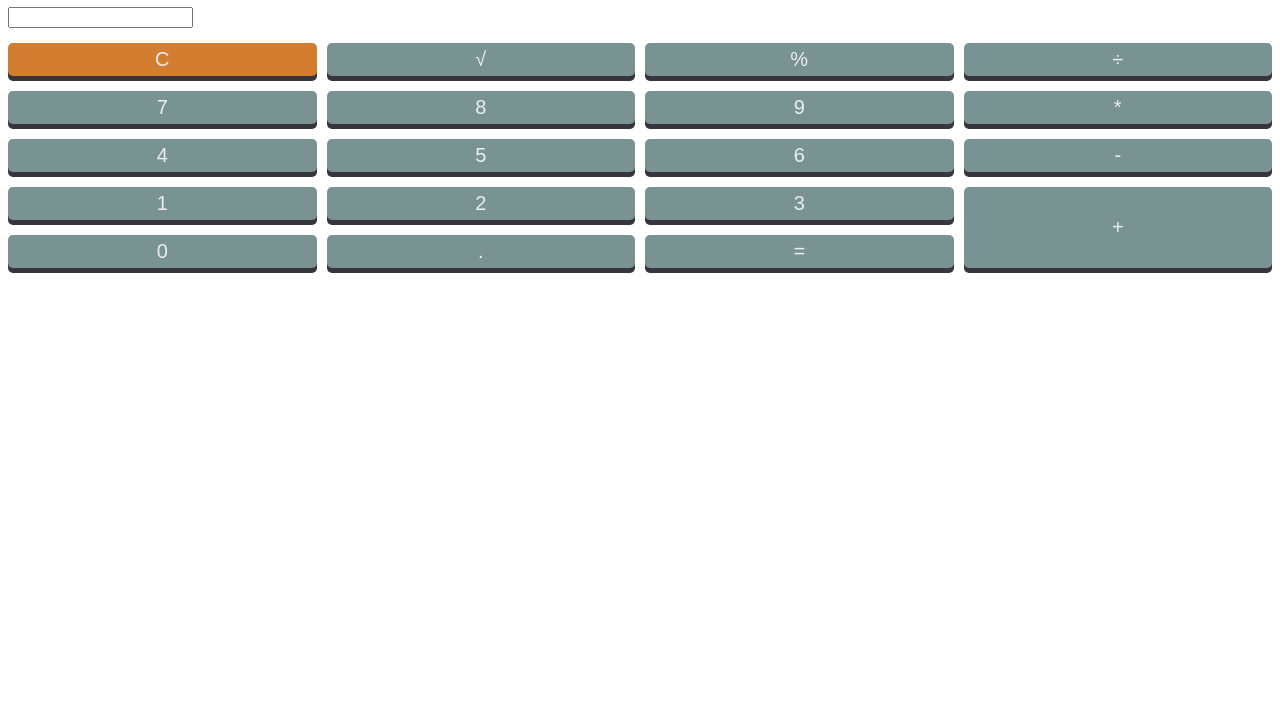
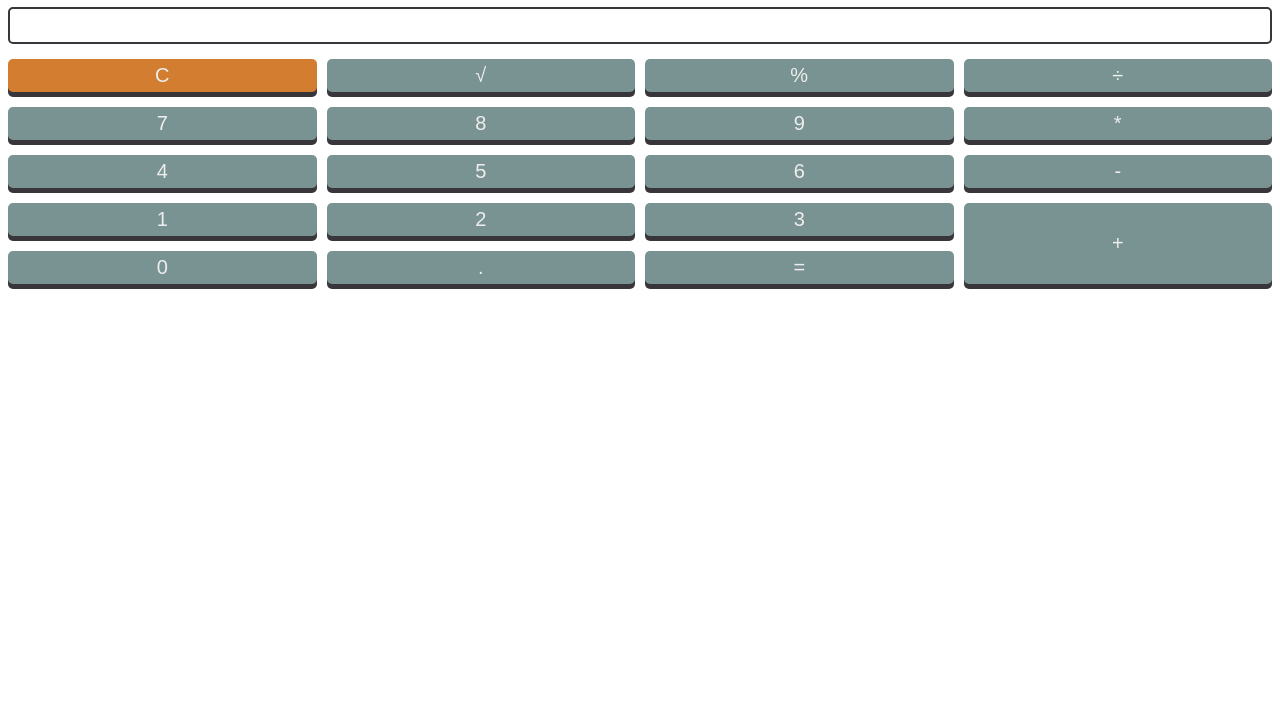
Before and after one commit to irenicaa/js-calculator, a plain HTML site: page index.html in a window 1280 px wide. Shown: the part 73-800 px from the top of the page. Drawn offline with Linux system fonts and the light colour scheme.

Commit message:
Stylize the input

```diff
--- a/styles/calculator.css
+++ b/styles/calculator.css
@@ -104,6 +104,20 @@
   grid-row: 5/7;
 }
 
+.input-field {
+  width: 100%;
+  border: 2px solid #38363b;
+  border-radius: 5px;
+  font-size: 20px;
+  padding: 5px;
+  box-sizing: border-box;
+  text-align: right;
+}
+
+.input-field:focus {
+  outline: none;
+}
+
 .calculator-container button {
   width: 100%;
   height: 100%;
```
